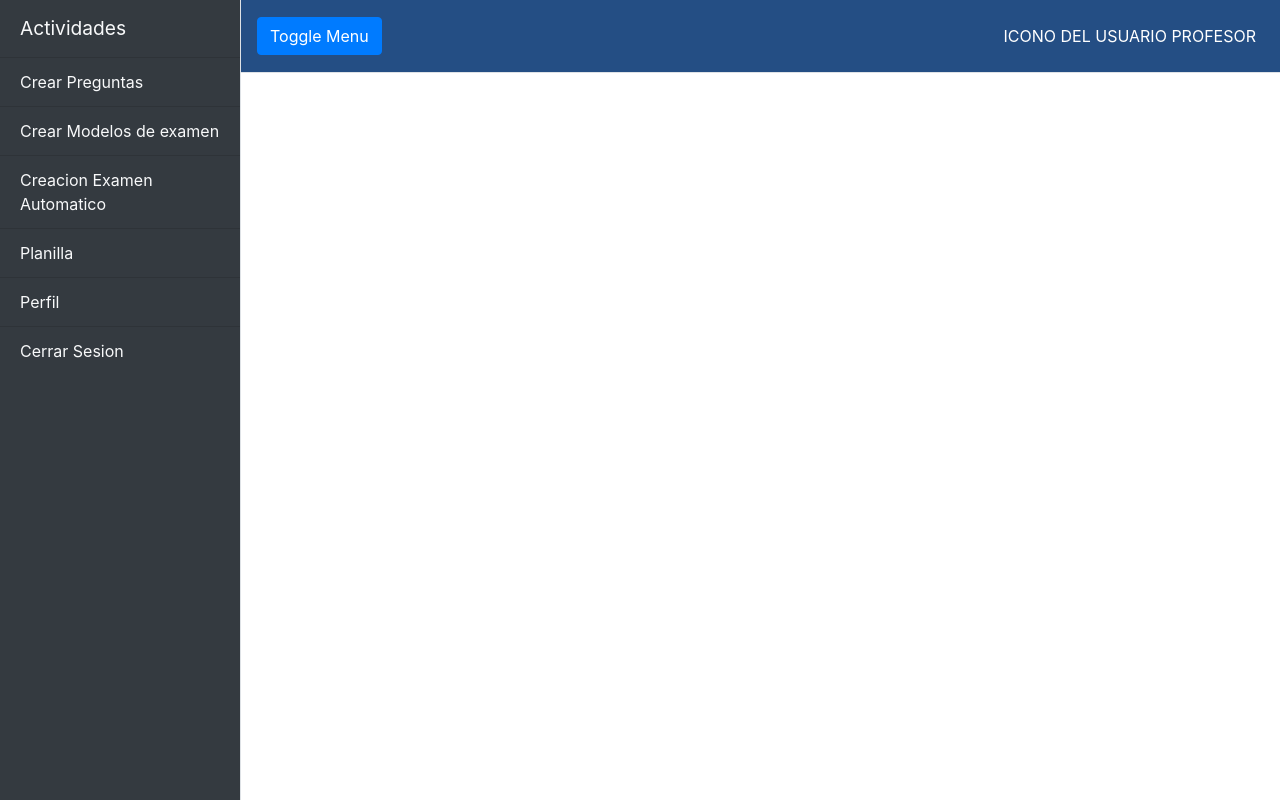
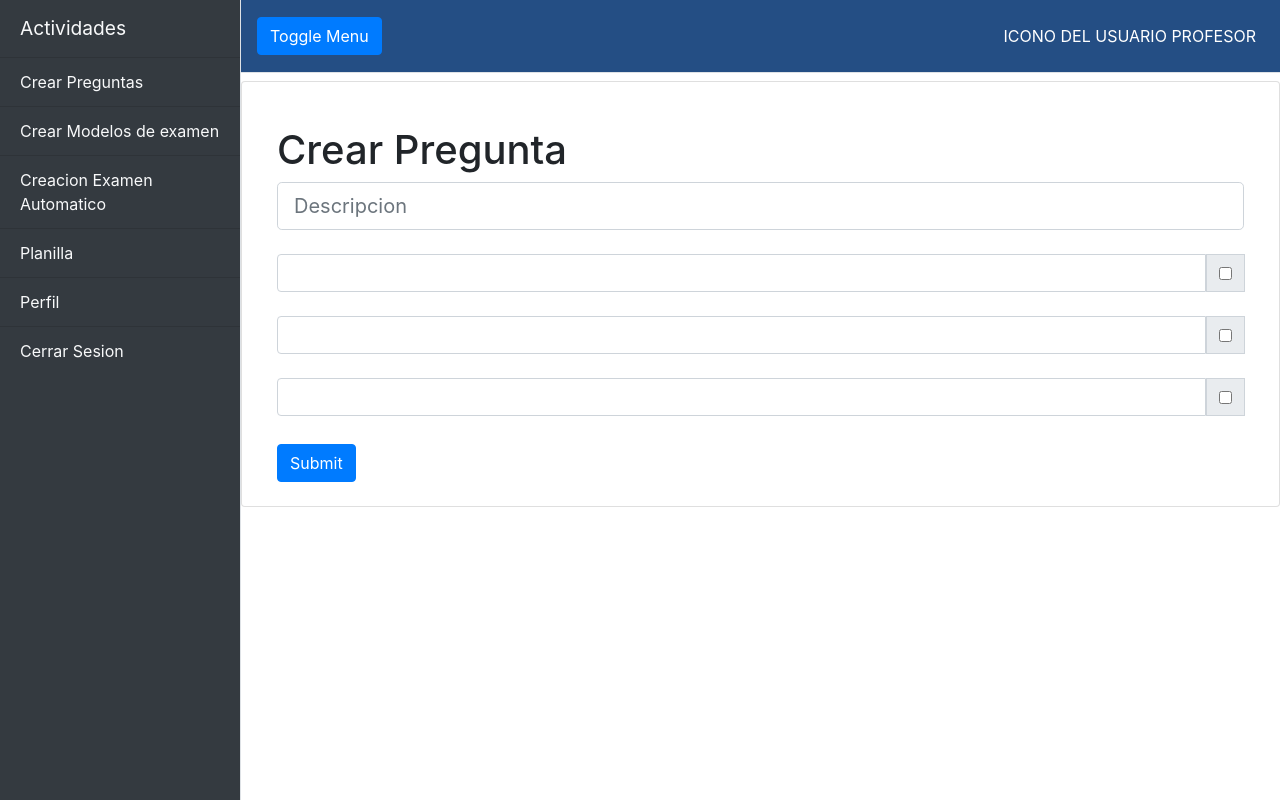
Before and after one commit to ltisera/RoyalAcademy, a Flask app: page /docente in a window 1280 px wide. Run offline with Flask 2, Linux system fonts and the light colour scheme; data comes from the database, SQL or seed files in the repository; some libraries are stand-ins or nearby versions.

Commit message:
Corregido mostrar elementos Profesor
Ahora al seleccionar un nuevo elemento el resto se oculta

```diff
--- a/DAO/CONFIGS/configs.py
+++ b/DAO/CONFIGS/configs.py
@@ -8,7 +8,7 @@ def getConfigDB():
     if (modo == 'desarrollo'):
         configDB['host'] = 'localhost'
         configDB['user'] = 'royaladmin'
-        configDB['port'] = '3305'
+        configDB['port'] = '3306'
         configDB['password'] = 'royaladmin'
         configDB['database'] = 'royalacademydb'
         configDB['auth_plugin']='mysql_native_password'
--- a/server.py
+++ b/server.py
@@ -53,16 +53,6 @@ def sirveDirectorioSTATIC(path):
         arc = sPath[len(sPath) - 1]
     directorio = "static/" + directorio
     return send_from_directory(directorio, arc)
-
-@app.route('/creacionExamenAutomatico', methods=['GET'])
-def creacionExamenAutomatico():
-    valor = "hola"
-    gedao = GestorExamenDAO()
-    Cmaterias = gedao.traerMaterias(1)
-    print('---------------------------')
-    print(Cmaterias)
-    estado = 'none'
-    return render_template('profesor.html',Cmaterias=Cmaterias,auto=estado)
 
 @app.route('/PostExamenAutomatico', methods=['POST'])
 def PostExamenAutomatico():
--- a/templates/profesor.html
+++ b/templates/profesor.html
@@ -31,9 +31,9 @@
                 <div class="bg-dark border-right" id="sidebar-wrapper">
                   <div class="sidebar-heading text-light bg-dark">Actividades</div>
                   <div class="list-group list-group-flush">
-                    <a  class="list-group-item list-group-item-action bg-dark text-light bg-dark" data-toggle="collapse" role="button" href="#collapseExample" role="button" aria-expanded="false" aria-controls="collapseExample">Crear Preguntas</a>
-                    <a  class="list-group-item list-group-item-action bg-dark text-light bg-dark" data-toggle="collapse" role="button" href="#collapseModeloExamen" role="button" aria-expanded="false" aria-controls="collapseModeloExamen">Crear Modelos de examen</a>
-                    <a  class="list-group-item list-group-item-action bg-dark text-light bg-dark" id="examenAuto"  role="button" href="/creacionExamenAutomatico">Creacion Examen Automatico</a>
+                    <a  class="list-group-item list-group-item-action bg-dark text-light bg-dark"  data-toggle="collapse" href="#collapseExample" role="button" aria-expanded="false" aria-controls="collapseExample">Crear Preguntas</a>
+                    <a  class="list-group-item list-group-item-action bg-dark text-light bg-dark"  data-toggle="collapse" href="#collapseModeloExamen" role="button" aria-expanded="false" aria-controls="collapseModeloExamen">Crear Modelos de examen</a>
+                    <a  class="list-group-item list-group-item-action bg-dark text-light bg-dark" data-toggle="collapse" href="#collapseModeloExamenAuto" role="button" aria-expanded="false" aria-controls="collapseModeloExamenAuto">Creacion Examen Automatico</a>
                     <a  class="list-group-item list-group-item-action bg-dark text-light bg-dark">Planilla</a>
                     <a  class="list-group-item list-group-item-action bg-dark text-light bg-dark">Perfil</a>
                     <a  class="list-group-item list-group-item-action bg-dark text-light bg-dark">Cerrar Sesion</a>
@@ -59,8 +59,8 @@
                       </ul>
                     </div>
                   </nav>
-
-                    <div class="collapse" id="collapseExample">
+                  <div id="contenido">
+                    <div class="collapse show" id="collapseExample" data-parent="#contenido">
                             <div class="card card-body">
                                     <div class="container-fluid">
                                             <h1 class="mt-4">Crear  Pregunta</h1>
@@ -103,19 +103,8 @@
 
                     </div>
 
-                    <div  class="container-fluid holi"  id="FormAuto">
-                        <div class="card card-body">
-                          <form action="/PostExamenAutomatico" method="POST">
-                            <select name="materia" id="selCarrera1" class="custom-select mr-sm-2" id="inlineFormCustomSelect">
 
-                            </select>
-                            <input type="datetime-local" name="calendar" step="1" min="2013-01-01T00:00Z" max="2013-12-31T12:00Z" value="2013-01-01T12:00">
-                            <button type="submit" >registrar</button>
-                          </form>
-                      </div>
-
-                      </div>
-                    <div class="collapse" id="collapseModeloExamen">
+                    <div class="collapse" id="collapseModeloExamen" data-parent="#contenido">
                             <div class="card card-body">
                                     <div class="container-fluid">
                                             <h1 class="mt-4">Modelos de Examen</h1>
@@ -127,11 +116,23 @@
                             </div>
                     </div>
 
+                    <div  class="container-fluid collapse"  id="collapseModeloExamenAuto" data-parent="#contenido">
+                      <div class="card card-body">
+                        <form action="/PostExamenAutomatico" method="POST">
+                          <select name="materia" id="selCarrera1" class="custom-select mr-sm-2" id="inlineFormCustomSelect">
+
+                          </select>
+                          <input type="datetime-local" name="calendar" step="1" min="2013-01-01T00:00Z" max="2013-12-31T12:00Z" value="2013-01-01T12:00">
+                          <button type="submit" >registrar</button>
+                        </form>
+                    </div>
+
+                    </div>
+
                 </div>
 
-
+                </div>
                 <!-- /#page-content-wrapper -->
-
         </div>
               <!-- /#wrapper -->
 
@@ -149,11 +150,6 @@
           e.preventDefault();
           $("#wrapper").toggleClass("toggled");
         });
-        $("#examenAuto").click(function(e) {
-          e.preventDefault();
-          $("#FormAuto").toggleClass("holi");
-        });
-
       </script>
 </body>
 </html>
```
